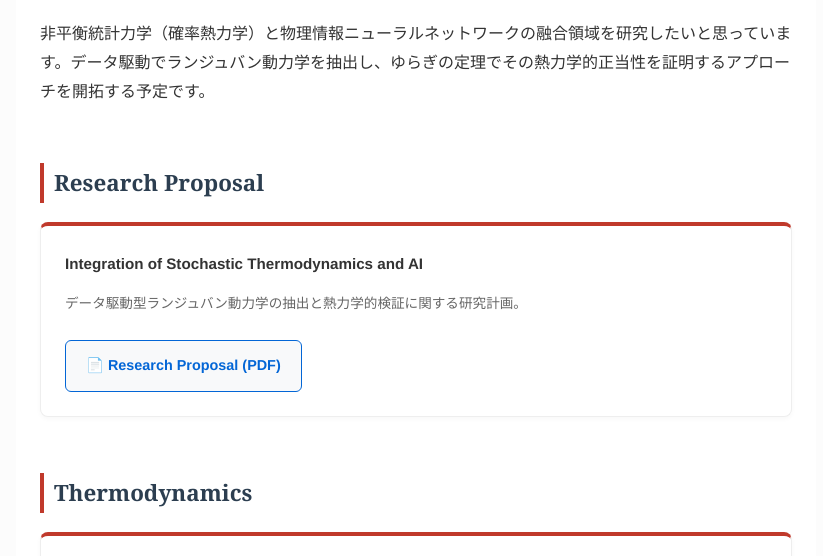
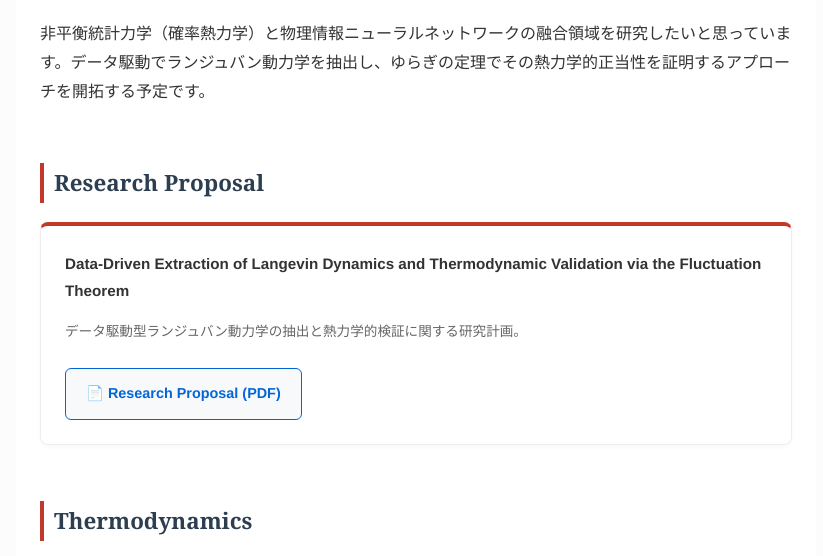
Before and after one commit to takeo-goe/take_nishi.github.io, a plain HTML site: page index.html in a window 1280 px wide. Shown: the part 172-728 px from the top of the page, without its empty margins (224-1047 px from the left). Drawn offline with Linux system fonts and the light colour scheme.

Commit message:
Update index.html

```diff
--- a/index.html
+++ b/index.html
@@ -168,7 +168,7 @@
         <section id="proposal" class="section">
             <h2>Research Proposal</h2>
             <div class="card">
-                <p><strong>Integration of Stochastic Thermodynamics and AI</strong></p>
+                <p><strong>Data-Driven Extraction of Langevin Dynamics and Thermodynamic Validation via the Fluctuation Theorem</strong></p>
                 <p style="color: #666; font-size: 0.85rem;">データ駆動型ランジュバン動力学の抽出と熱力学的検証に関する研究計画。</p>
                 <a href="Research Proposal- Data-Driven Extraction of Langevin Dynamics and Thermodynamic Validation via the Fluctuation.pdf" target="_blank" class="pdf-btn">
                     📄 Research Proposal (PDF)
```
